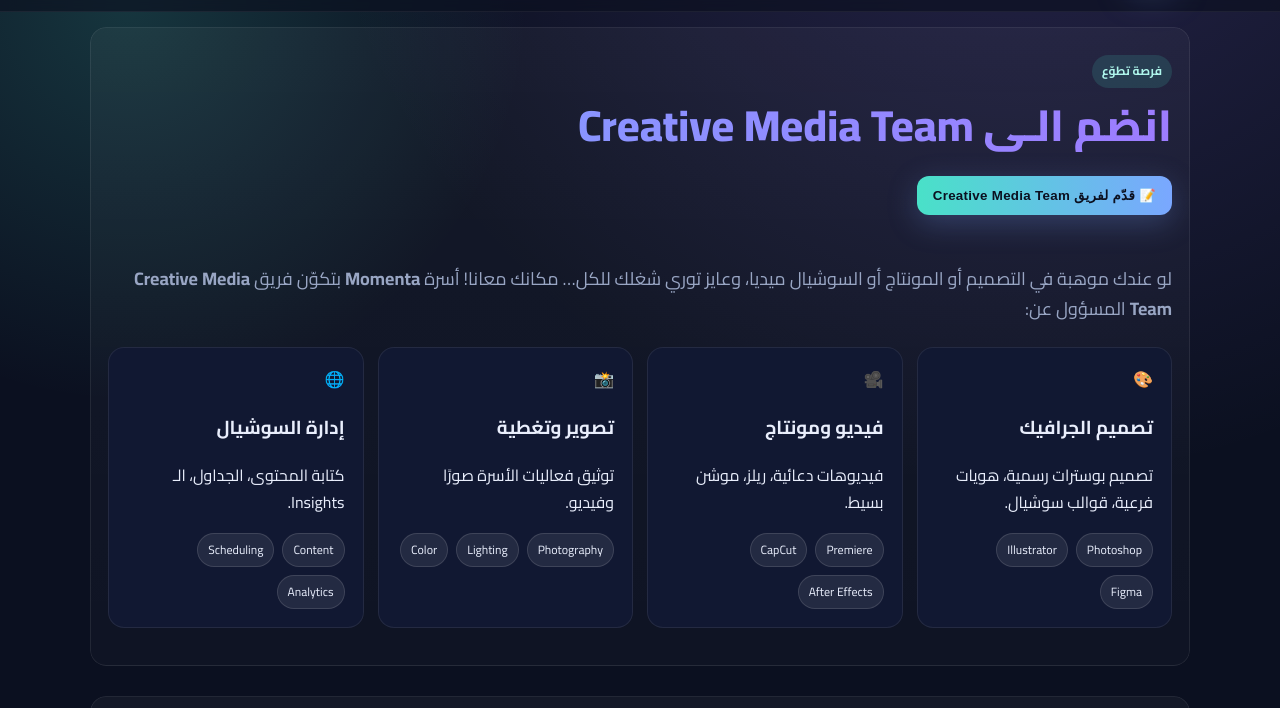
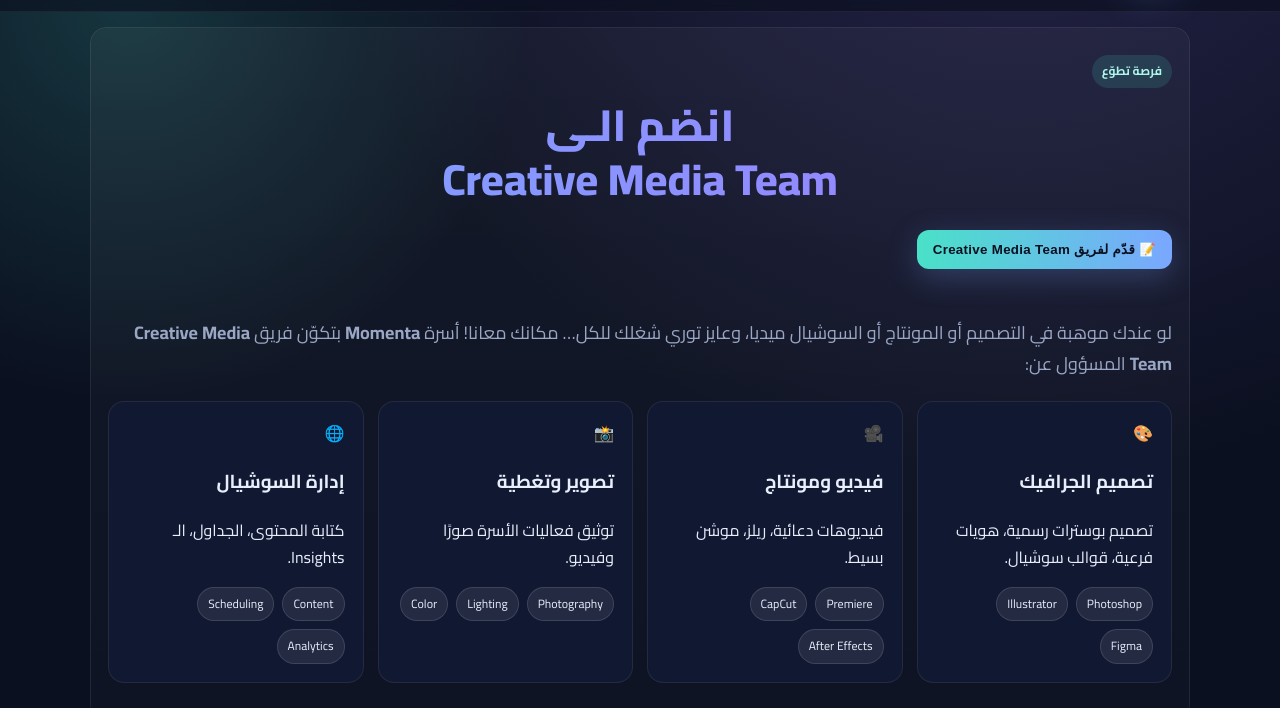
Before and after one commit to YehiaElrify1/Momenta_Form_Site, a plain HTML site: page index.html in a window 1280 px wide. Shown: the part 78-786 px from the top of the page. Drawn offline with nearby package versions, Linux system fonts and the light colour scheme.

Commit message:
Update index.html

```diff
--- a/index.html
+++ b/index.html
@@ -231,7 +231,7 @@
     <!-- Creative Media Team Section -->
     <section class="section" id="creative">
       <span class="badge" data-aos="zoom-in">فرصة تطوّع</span>
-      <h1 class="headline" data-aos="fade-up" data-aos-delay="60">انضم الـى Creative Media Team</h1>
+      <center><h1 class="headline" data-aos="fade-up" data-aos-delay="60">انضم الـى<br>Creative Media Team</h1></center>
       <button class="cta" id="ctaCreative" data-aos="fade-up" data-aos-delay="140">📝 قدّم لفريق Creative Media Team</button>
       <p class="sub" data-aos="fade-up" data-aos-delay="60">
         <br>
```
